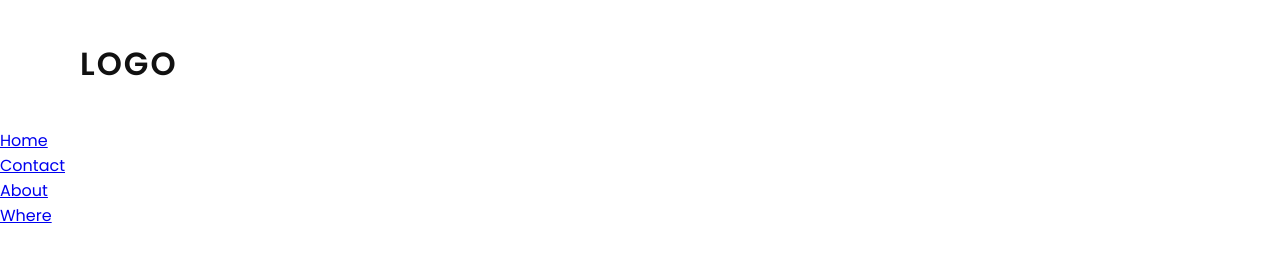
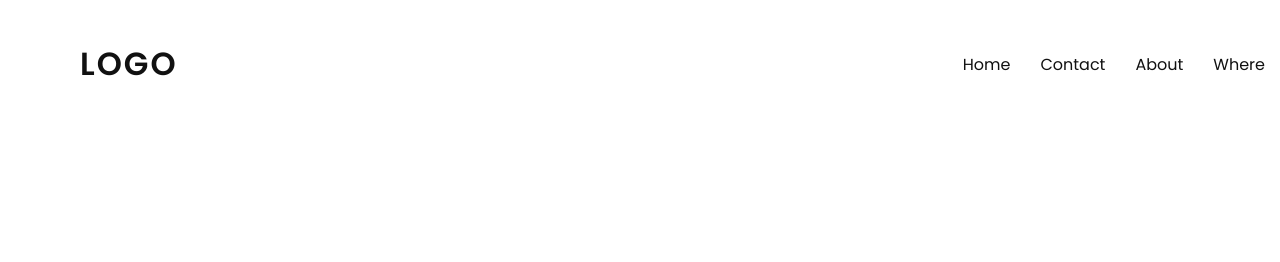
Before and after one commit to oMelonz/Website-test, a plain HTML site: page Website 2/index.html in a window 1280 px wide. Drawn offline with Linux system fonts and the light colour scheme.

Commit message:
logo and header
updated logo and header

```diff
--- a/Website 2/style.css
+++ b/Website 2/style.css
@@ -4,6 +4,18 @@
     padding: 0;
     margin: 0;
     font-family: 'Poppins', sans-serif;
+}
+header
+{
+    position: fixed;
+    top: 0;
+    left: 0;
+    width: 100%;
+    z-index: 1000;
+    display: flex;
+    justify-content: space-between;
+    align-items: center;
+    transition: 0.5s;
 }
 header .logo
 {
@@ -16,3 +28,19 @@ header .logo
     color: #111;
     font-weight: 600;
 }
+header ul
+{
+    display: flex;
+    position: relative;
+}
+header ul li
+{
+    list-style: none;
+    display: flex;
+    margin: 0 15px;
+}
+header ul li a
+{
+    color: #111;
+    text-decoration: none;
+}
```
